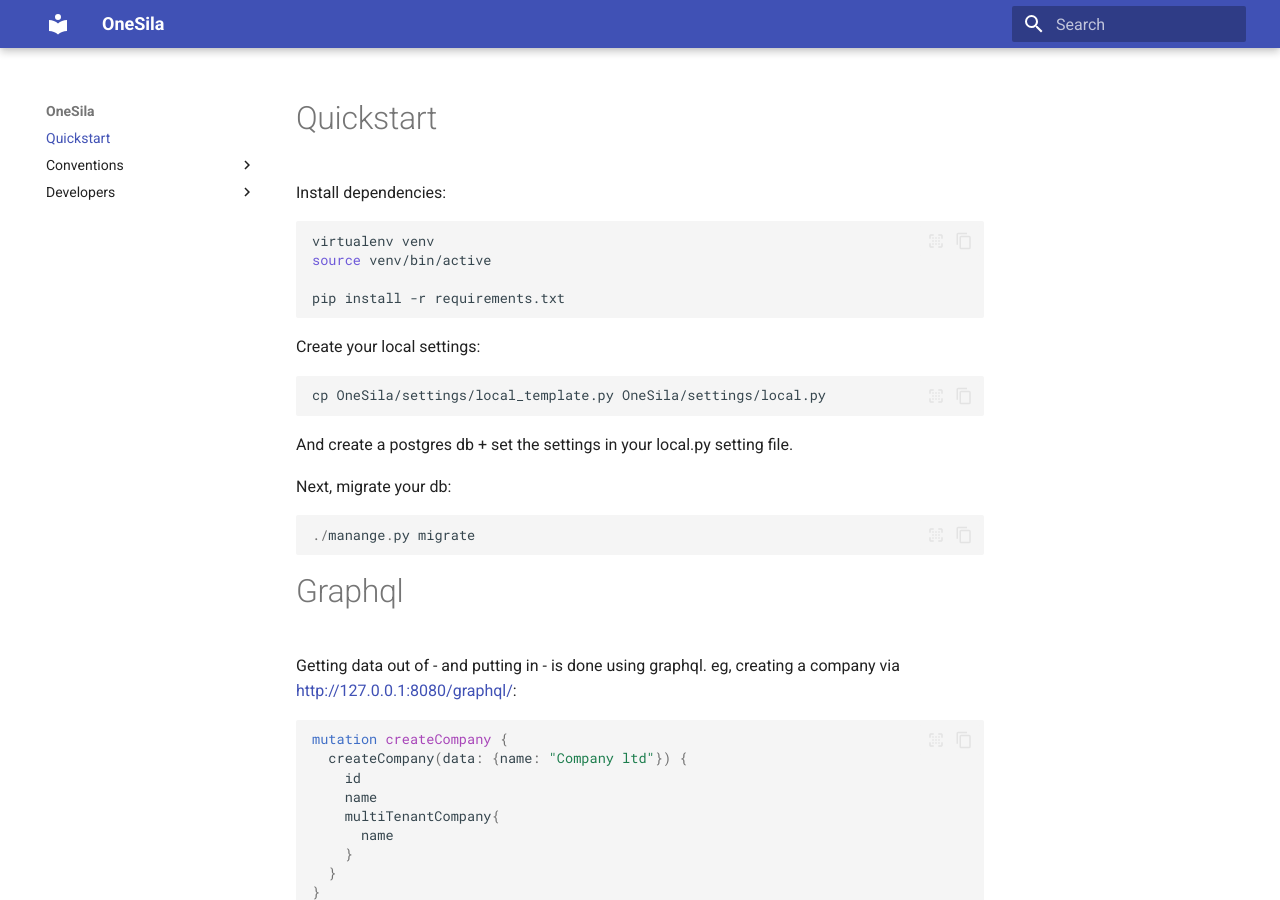
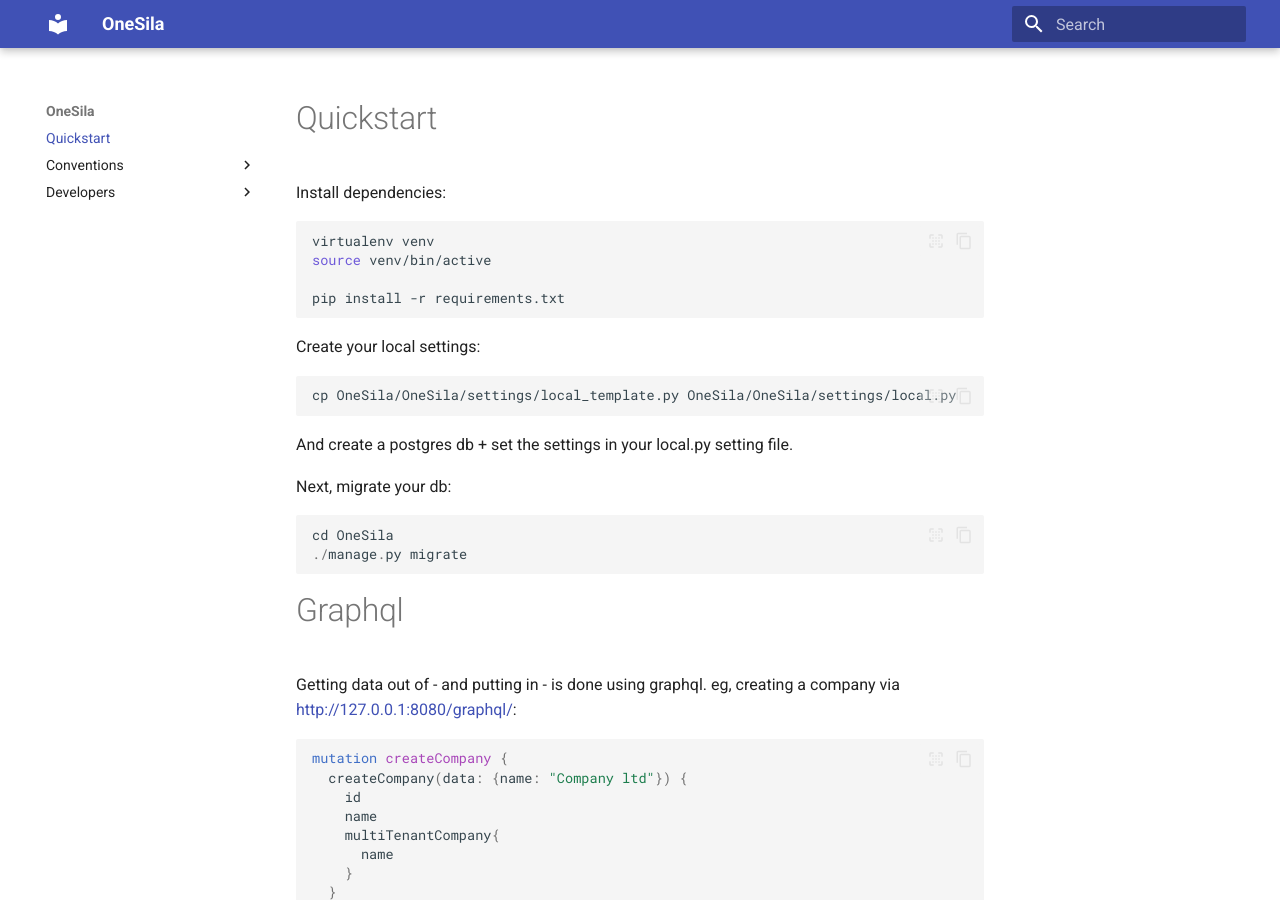
Before and after one commit to OneSila/OneSilaHeadless, an MkDocs documentation site: the page built from docs/index.md, in a window 1280 px wide and 900 px high. Built offline with MkDocs 1.6.1 and Material for MkDocs 9.7.7, drawn with Linux system fonts in a browser that asks for light colours.

Commit message:
docs fixes

````diff
--- a/docs/index.md
+++ b/docs/index.md
@@ -12,7 +12,7 @@ pip install -r requirements.txt
 Create your local settings:
 
 ```bash
-cp OneSila/settings/local_template.py OneSila/settings/local.py
+cp OneSila/OneSila/settings/local_template.py OneSila/OneSila/settings/local.py
 ```
 
 And create a postgres db + set the settings in your local.py setting file.
@@ -21,7 +21,8 @@ And create a postgres db + set the settings in your local.py setting file.
 Next, migrate your db:
 
 ```python
-./manange.py migrate
+cd OneSila
+./manage.py migrate
 ```
 
 # Graphql
````
